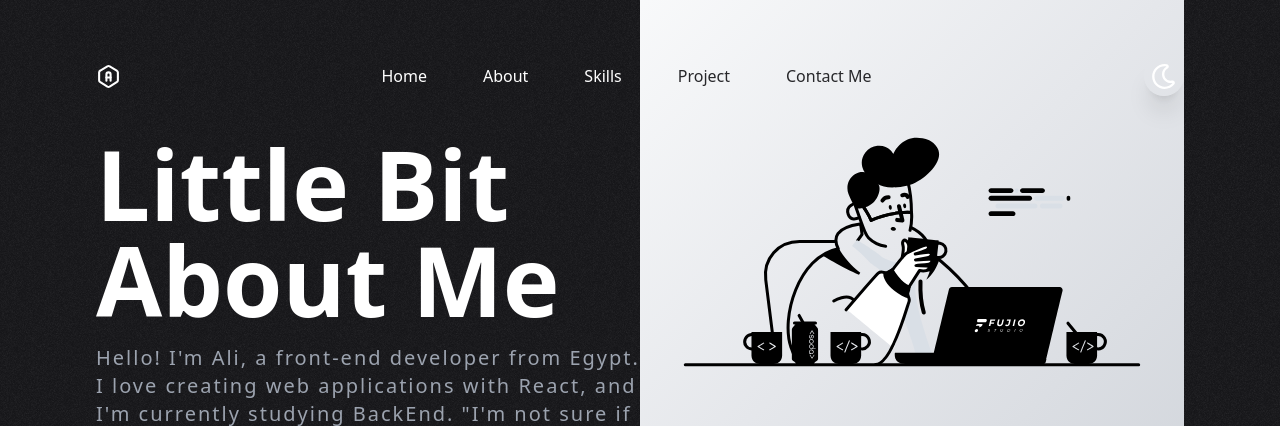
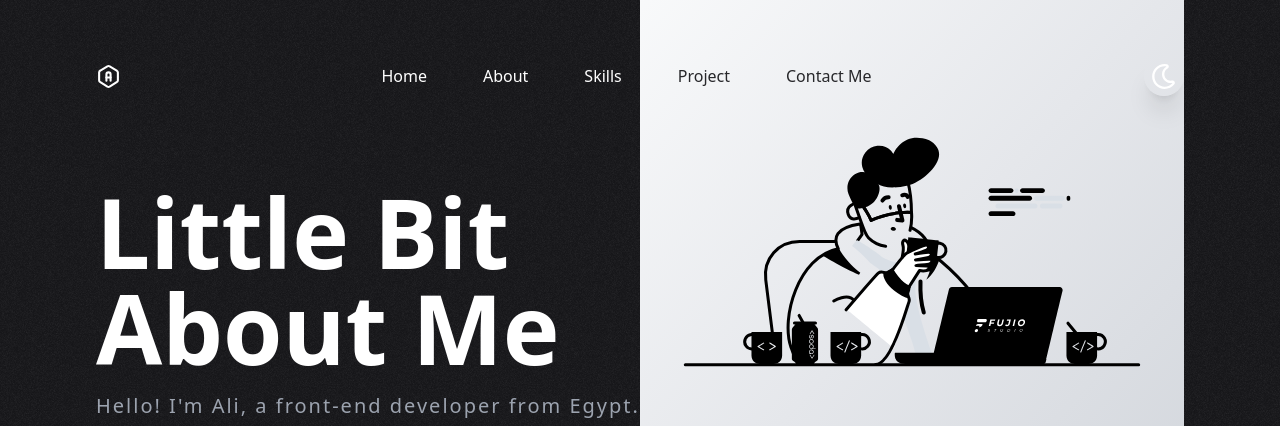
Before and after one commit to whitecat06821/my-portfolio, a React (Vite) app: page /about in a window 1280 px wide. Shown: the top 426 px of the page. Built offline with nearby package versions, Linux system fonts and the light colour scheme.

Commit message:
Update About.tsx

```diff
--- a/src/Pages/About.tsx
+++ b/src/Pages/About.tsx
@@ -15,7 +15,7 @@ const About = () => {
       </Helmet>
       <MainSection
         name={
-          <div className="font-extrabold text-5xl md:text-7xl lg:text-8xl mb-4">
+          <div className="font-extrabold text-5xl md:text-7xl lg:text-8xl mb-4 mt-12">
             <span>
               Little Bit
               <br />
```
